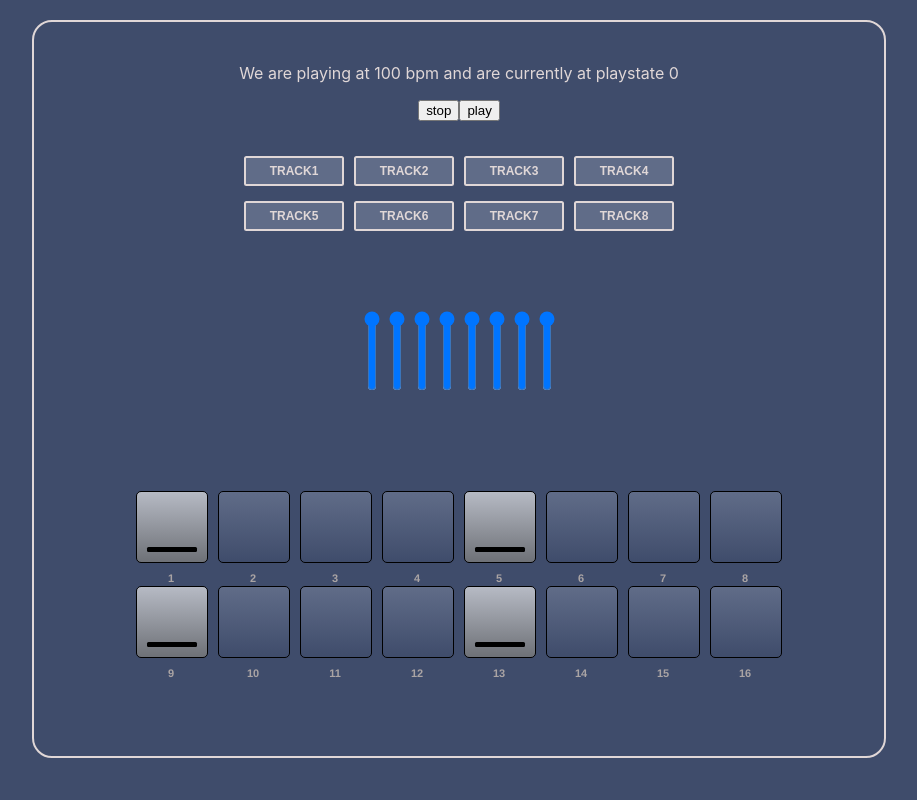
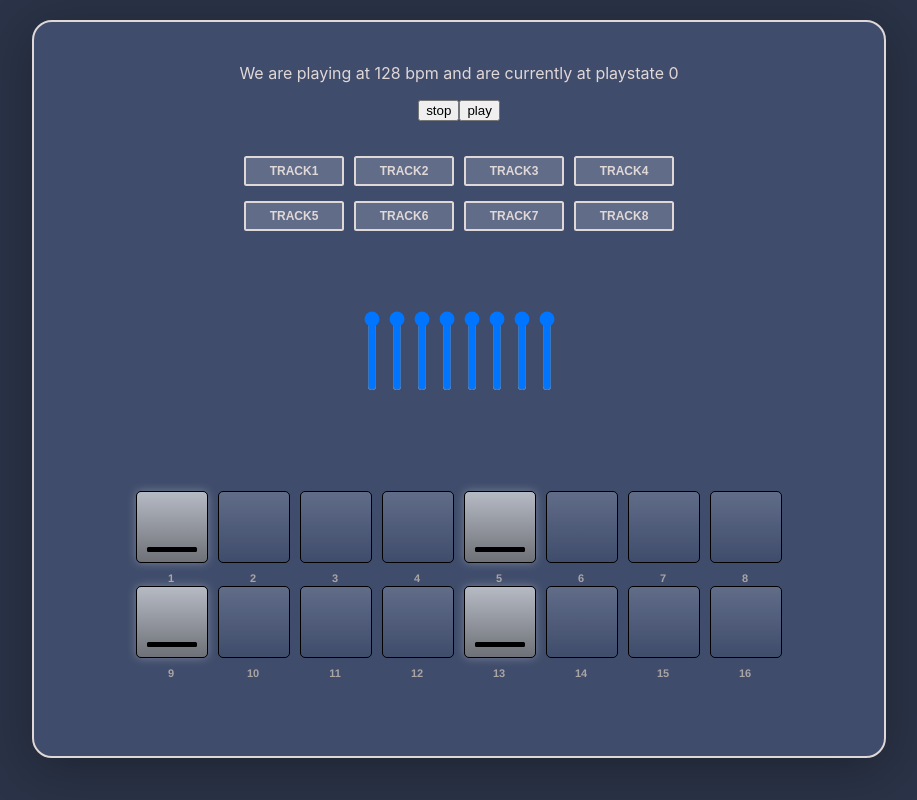
Before and after one commit to tbeaulieu/drummachine, a React (Create React App) app: page / in a window 1280 px wide. Shown: the whole page, without its empty margins (181-1098 px from the left). Built offline with nearby package versions, Linux system fonts and the light colour scheme; no server answers.

Commit message:
Added the Sequencer function
Cleanup on tracks/sequence is now playable!

```diff
--- a/src/App.css
+++ b/src/App.css
@@ -1,9 +1,10 @@
 body{
-  background: #3f4c6b;
+  background: #2a3347;
   color: #e0d7d7;
 }
 
 .App {
+  background: #3f4c6b;
   text-align: center;
   width: 800px;
   margin: 20px auto;
@@ -11,6 +12,7 @@ body{
   border-radius:20px;
   padding: 25px;
   display: block;
+  box-shadow: 0px 10px 50px rgba(0,0,0,.3);
 }
 .transport-control-wrapper{
   display:block;
@@ -84,6 +86,7 @@ body{
 
 .sequencer--button.active{
   background: linear-gradient(to bottom, #b6bac4 0%,#6e7177 100%);
+  box-shadow: 0 0 10px rgba(255,255,255,.3);
 }
 
 .sequencer--button:active{
--- a/src/App.js
+++ b/src/App.js
@@ -15,16 +15,12 @@ Object.size = function(obj) {
 };
 
 
-
-Tone.Transport.loop = true;
-Tone.Transport.loopEnd = '1m';
-
 class App extends Component {
   constructor(props){
     super(props);
     this.state = {
       playstate: 0,
-      bpm: 100,
+      bpm: 128,
       tracks: '',
       pads: 16,
       currenttrack: "track1",
@@ -48,7 +44,7 @@ class App extends Component {
     "track3":{
       "notes": [0,0,0,0,0,0,0,0,0,0,0,0,0,0,0,0],
       "volume": 127,
-      "sample": "./samples/909/Snaredrum.wav"
+      "sample": "./samples/909/Rimshot.wav"
     },
     "track4":{
       "notes": [0,0,0,0,0,0,0,0,0,0,0,0,0,0,0,0],
@@ -77,7 +73,16 @@ class App extends Component {
     }
   }
 
-
+  // sampleplayer = Object(this.sequence).map((key)=>
+  //    let player[key] = new Tone.Player(this.sequence[key].sample).toMaster()
+  // );
+  //initialize our sequence object with a function call for a player
+  initializeSounds(ourObj){
+    Object.keys(ourObj).map((track, index)=>{
+      ourObj[track].fireIt= new Tone.Player(ourObj[track].sample).toMaster(); //Change this to sample at some point?
+      return true;
+    });
+  }
   stopSequencer=()=>{
     this.setState({playstate: 0});
     Tone.Transport.stop();
@@ -86,7 +91,6 @@ class App extends Component {
   startSequencer=()=>{
     this.setState({playstate: 1});
     Tone.Transport.start();
-    Tone.context.resume().then(()=> {player.autostart = true});
   }
 
   updateNote=(index)=>{
@@ -98,27 +102,60 @@ class App extends Component {
     });
   }
 
+  //Update our master sequencer track to selected, and save the old one
   switchTrack=(event, key)=>{
     let oldTrack = this.state.currenttrack;
-    this.sequence[oldTrack].notes=this.state.currentnotes; //Update our master sequence
-    console.log(this.sequence[key].notes);
+    this.sequence[oldTrack].notes=this.state.currentnotes;
     this.setState({
       currentnotes: this.sequence[key].notes,
       currenttrack: key
     });
+    this.sequence[key].fireIt.start();
   }
 
   componentDidMount(){
     // StartAudioContext(Tone.context);
-    let player = new Tone.Player(this.sequence.track1.sample).toMaster();
-
+    this.initializeSounds(this.sequence);
     this.setState({
         tracks: Object.size(this.sequence),
         currentnotes: this.sequence.track1.notes
-      })
+      });
+    Tone.Transport.bpm.value = this.state.bpm;
+    Tone.Transport.schedule(this.startLoop, "0:0:0");
+    Tone.Transport.loop = true;
+    Tone.Transport.loopEnd = '1m';
+
+  }
+  startLoop = (time: number) => {
+    // console.log("Start loop ", time)
+    // this.sequence.track1.fireIt.start(time);
+    // this.sequence.track1.fireIt.start(time + 0.5);
+    // this.sequence.track1.fireIt.start(time + 1);
+    // this.sequence.track1.fireIt.start(time + 1.5);
+  //   Tone.Transport.schedule((time)=>{
+  //       this.sequence.track1.fireIt.start(time);
+  //   },"0:0:1");
+  //   Tone.Transport.schedule((time)=>{
+  //     this.sequence.track1.fireIt.start(time);
+  // },"0:0:5")
+  //   Tone.Transport.schedule((time)=>{
+  //     this.sequence.track1.fireIt.start(time);
+  // },"0:0:9")
+  //   Tone.Transport.schedule((time)=>{
+  //     this.sequence.track1.fireIt.start(time);
+  //   },"0:0:13")
+    Object.keys(this.sequence).map((track)=>{
+      let reducedSteps = this.sequence[track].notes.reduce(function(a, srch, i){ if(srch === 1)a.push(i+1); return a;},[]);
+      // console.log(deviceson);
+      reducedSteps.map((steps)=>{
+          Tone.Transport.schedule((time)=>{
+            this.sequence[track].fireIt.start(time);
+          },"0:0:"+steps);
+      });
+    });
   }
 
-  render() {
+  render(){
     return (
       <div className="App">
         <TransportControls
```
Also changed, not shown: 1 other file (tests, documents, lock files or other folders).
